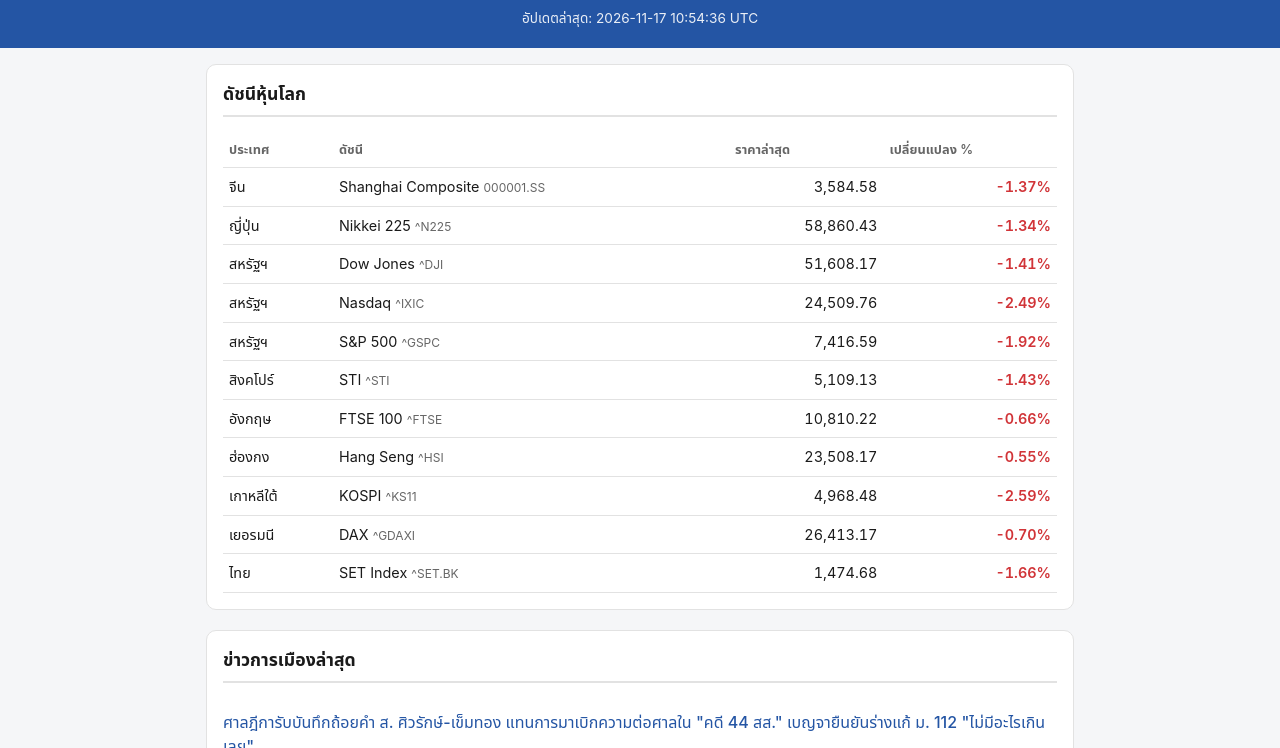
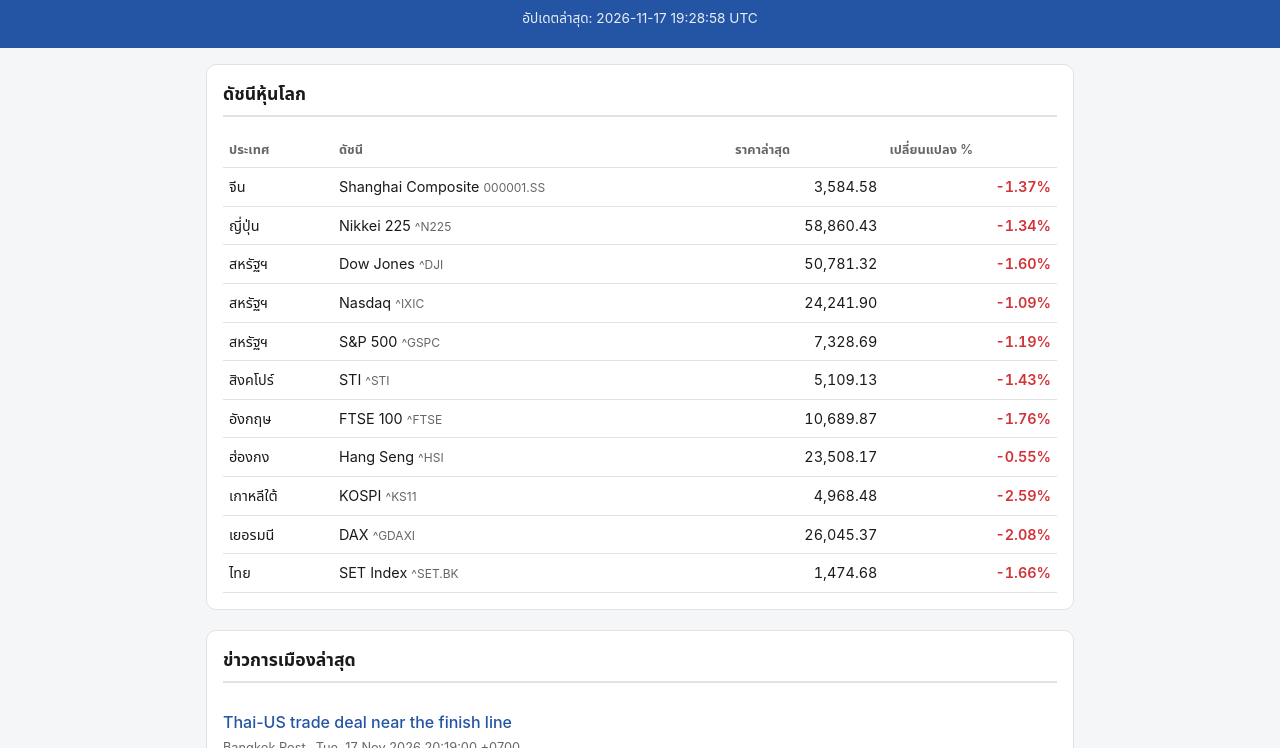
Before and after one commit to krittinpanbun-design/political-news-collector, a plain HTML site: page docs/index.html in a window 1280 px wide. Shown: the part 52-800 px from the top of the page. Drawn offline with Linux system fonts and the light colour scheme.

Commit message:
chore: auto-update news and stock indices [skip ci]

```diff
--- a/docs/index.html
+++ b/docs/index.html
@@ -129,7 +129,7 @@
 <body>
 <header>
   <h1>ข่าวการเมือง &amp; ดัชนีหุ้นโลก</h1>
-  <div class="updated">อัปเดตล่าสุด: 2026-11-17 10:54:36 UTC</div>
+  <div class="updated">อัปเดตล่าสุด: 2026-11-17 19:28:58 UTC</div>
 </header>
 <main>
   <section id="indices">
@@ -141,14 +141,14 @@
       <tbody>
 <tr><td>จีน</td><td>Shanghai Composite <span class="symbol">000001.SS</span></td><td class="num">3,584.58</td><td class="num down">-1.37%</td></tr>
 <tr><td>ญี่ปุ่น</td><td>Nikkei 225 <span class="symbol">^N225</span></td><td class="num">58,860.43</td><td class="num down">-1.34%</td></tr>
-<tr><td>สหรัฐฯ</td><td>Dow Jones <span class="symbol">^DJI</span></td><td class="num">51,608.17</td><td class="num down">-1.41%</td></tr>
-<tr><td>สหรัฐฯ</td><td>Nasdaq <span class="symbol">^IXIC</span></td><td class="num">24,509.76</td><td class="num down">-2.49%</td></tr>
-<tr><td>สหรัฐฯ</td><td>S&amp;P 500 <span class="symbol">^GSPC</span></td><td class="num">7,416.59</td><td class="num down">-1.92%</td></tr>
+<tr><td>สหรัฐฯ</td><td>Dow Jones <span class="symbol">^DJI</span></td><td class="num">50,781.32</td><td class="num down">-1.60%</td></tr>
+<tr><td>สหรัฐฯ</td><td>Nasdaq <span class="symbol">^IXIC</span></td><td class="num">24,241.90</td><td class="num down">-1.09%</td></tr>
+<tr><td>สหรัฐฯ</td><td>S&amp;P 500 <span class="symbol">^GSPC</span></td><td class="num">7,328.69</td><td class="num down">-1.19%</td></tr>
 <tr><td>สิงคโปร์</td><td>STI <span class="symbol">^STI</span></td><td class="num">5,109.13</td><td class="num down">-1.43%</td></tr>
-<tr><td>อังกฤษ</td><td>FTSE 100 <span class="symbol">^FTSE</span></td><td class="num">10,810.22</td><td class="num down">-0.66%</td></tr>
+<tr><td>อังกฤษ</td><td>FTSE 100 <span class="symbol">^FTSE</span></td><td class="num">10,689.87</td><td class="num down">-1.76%</td></tr>
 <tr><td>ฮ่องกง</td><td>Hang Seng <span class="symbol">^HSI</span></td><td class="num">23,508.17</td><td class="num down">-0.55%</td></tr>
 <tr><td>เกาหลีใต้</td><td>KOSPI <span class="symbol">^KS11</span></td><td class="num">4,968.48</td><td class="num down">-2.59%</td></tr>
-<tr><td>เยอรมนี</td><td>DAX <span class="symbol">^GDAXI</span></td><td class="num">26,413.17</td><td class="num down">-0.70%</td></tr>
+<tr><td>เยอรมนี</td><td>DAX <span class="symbol">^GDAXI</span></td><td class="num">26,045.37</td><td class="num down">-2.08%</td></tr>
 <tr><td>ไทย</td><td>SET Index <span class="symbol">^SET.BK</span></td><td class="num">1,474.68</td><td class="num down">-1.66%</td></tr>
       </tbody>
     </table>
@@ -157,6 +157,9 @@
   <section id="news">
     <h2>ข่าวการเมืองล่าสุด</h2>
     <ul class="news-list">
+<li class="news-item"><a href="https://www.bangkokpost.com/thailand/general/3356460/thaius-trade-deal-near-the-finish-line" target="_blank" rel="noopener noreferrer">Thai-US trade deal near the finish line</a><div class="news-meta"><span class="source">Bangkok Post</span><span class="published">Tue, 17 Nov 2026 20:19:00 +0700</span></div></li>
+<li class="news-item"><a href="https://thestandard.co/anutin-trump-sign-joint-statement-art/" target="_blank" rel="noopener noreferrer">‘อนุทิน-ทรัมป์’ ลงนามแถลงการณ์ร่วมการค้าไทย-สหรัฐฯ ยืนยันเจรจาสาระสำคัญสำเร็จแล้ว เดินหน้าจัดทำความตกลงฉบับสมบูรณ์</a><div class="news-meta"><span class="source">The Standard</span><span class="published">Tue, 17 Nov 2026 13:27:28 +0000</span></div></li>
+<li class="news-item"><a href="https://thestandard.co/indonesia-2027-economic-political-crisis/" target="_blank" rel="noopener noreferrer">อินโดนีเซีย 2027: “วันที่รอให้ทุกอย่างพังทลาย”</a><div class="news-meta"><span class="source">The Standard</span><span class="published">Tue, 17 Nov 2026 13:51:43 +0000</span></div></li>
 <li class="news-item"><a href="https://www.bbc.com/thai/articles/c5zjrdyrl72wo?at_medium=RSS&amp;at_campaign=rss" target="_blank" rel="noopener noreferrer">ศาลฎีการับบันทึกถ้อยคำ ส. ศิวรักษ์-เข็มทอง แทนการมาเบิกความต่อศาลใน &quot;คดี 44 สส.&quot; เบญจายืนยันร่างแก้ ม. 112 &quot;ไม่มีอะไรเกินเลย&quot;</a><div class="news-meta"><span class="source">BBC Thai</span><span class="published">Tue, 17 Nov 2026 06:42:37 GMT</span></div></li>
 <li class="news-item"><a href="https://thestandard.co/anutin-concludes-asean-summit-philippines/" target="_blank" rel="noopener noreferrer">ปิดฉากอาเซียนฟิลิปปินส์ นายกฯ ร่วม 6 เวที ชูพลังงานสะอาด-AI-ปราบสแกมเมอร์ ก่อนบินต่อร่วมประชุมเอเปคที่จีน</a><div class="news-meta"><span class="source">The Standard</span><span class="published">Tue, 17 Nov 2026 09:11:04 +0000</span></div></li>
 <li class="news-item"><a href="https://thestandard.co/pheu-thai-social-security-bill/" target="_blank" rel="noopener noreferrer">เพื่อไทย-ที่ปรึกษา รมว.แรงงาน ชูจุดเด่นร่าง พ.ร.บ.ประกันสังคม ฉบับ ครม.-พท. จ่อเข้าสภาฯ พรุ่งนี้ ย้ำไม่จริงยื้อตั้งบอร์ด สปส. หวังรอร่าง กม. ผ่านสภาฯ</a><div class="news-meta"><span class="source">The Standard</span><span class="published">Tue, 17 Nov 2026 09:46:30 +0000</span></div></li>
@@ -254,9 +257,6 @@
 <li class="news-item"><a href="https://thestandard.co/sophon-sarum-responds-law-committee-invitation/" target="_blank" rel="noopener noreferrer">โสภณบอก “ว่างก็ไป” หลังรังสิมันต์เชิญเข้าชี้แจง กมธ.การกฎหมายฯ ขณะร่วมเฟรมอนุทินถ่ายรูปกับนักศึกษา วปอ.</a><div class="news-meta"><span class="source">The Standard</span><span class="published">Wed, 11 Nov 2026 10:10:25 +0000</span></div></li>
 <li class="news-item"><a href="https://thestandard.co/the-prime-minister-summoned-the-police-chief-and/" target="_blank" rel="noopener noreferrer">นายกฯ เรียก ผบ.ตร.-เลขาฯ สมช. ถกด่วนเหตุระเบิดสงขลา-สตูล สั่งยกระดับความปลอดภัย เร่งติดตามผู้ก่อเหตุ</a><div class="news-meta"><span class="source">The Standard</span><span class="published">Wed, 11 Nov 2026 10:46:19 +0000</span></div></li>
 <li class="news-item"><a href="https://thestandard.co/parliament-approves-sports-ministry-bill/" target="_blank" rel="noopener noreferrer">สภาฯ เห็นชอบร่างกฎหมายแยกกระทรวงกีฬา ยุบรวมวัฒนธรรม-ท่องเที่ยว ด้านฝ่ายค้านงดออกเสียง</a><div class="news-meta"><span class="source">The Standard</span><span class="published">Wed, 11 Nov 2026 13:03:36 +0000</span></div></li>
-<li class="news-item"><a href="https://thestandard.co/pm-france-justice-minister-meeting/" target="_blank" rel="noopener noreferrer">นายกฯ หารือ รมว.ยุติธรรมฝรั่งเศส สกัดยาเสพติด-ปราบอาชญากรรมข้ามชาติ</a><div class="news-meta"><span class="source">The Standard</span><span class="published">Wed, 11 Nov 2026 14:00:07 +0000</span></div></li>
-<li class="news-item"><a href="https://thestandard.co/myanmar-lobbies-us-rare-earths/" target="_blank" rel="noopener noreferrer">เมียนมาชูแร่หายาก หวังคืนดีสหรัฐฯ หลังถูกคว่ำบาตรหลายปี คาดถ่วงดุลอำนาจจีน</a><div class="news-meta"><span class="source">The Standard</span><span class="published">Wed, 11 Nov 2026 04:25:23 +0000</span></div></li>
-<li class="news-item"><a href="https://thestandard.co/us-economy-financial-markets-after-bluenami/" target="_blank" rel="noopener noreferrer">เศรษฐกิจและตลาดการเงินสหรัฐฯ หลังผลเลือกตั้ง Blue-nami</a><div class="news-meta"><span class="source">The Standard</span><span class="published">Wed, 11 Nov 2026 04:46:56 +0000</span></div></li>
     </ul>
   </section>
 </main>
```
Also changed, not shown: 1 other file.
